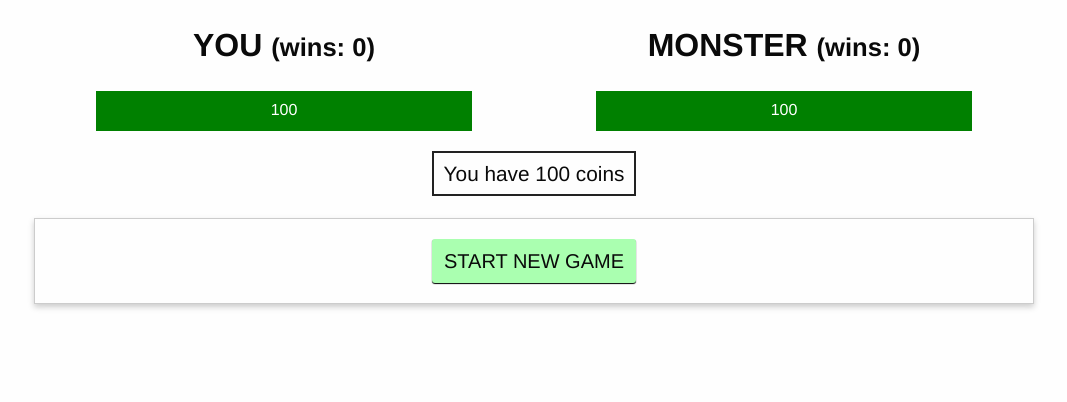
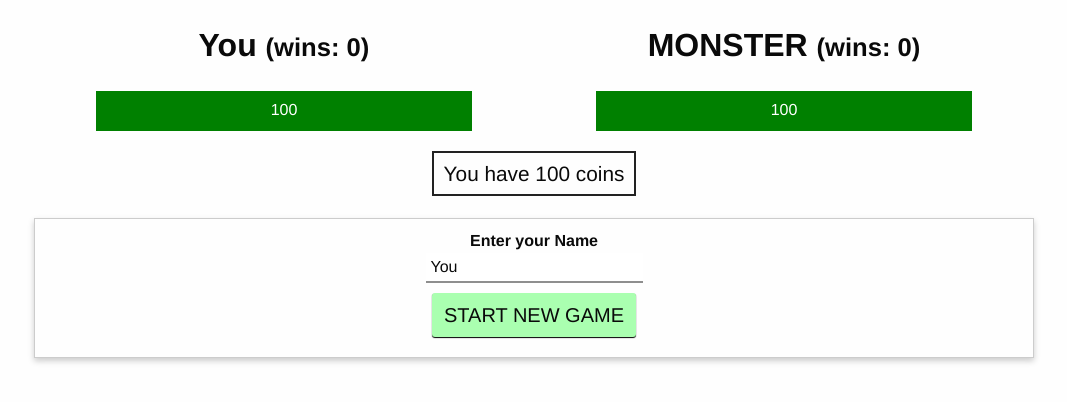
Before and after one commit to aggelosQQ/aggelosqq.github.io, a PHP site: page /games/attack/index.html in a window 1280 px wide. Shown: the top 402 px of the page, without its empty margins (106-1173 px from the left). Run offline with PHP 8.4, Linux system fonts and the light colour scheme; some libraries are stand-ins or nearby versions.

Commit message:
Able to change your name

```diff
--- a/games/attack/app.js
+++ b/games/attack/app.js
@@ -3,6 +3,7 @@ new Vue({
   data: {
     playerHealth: 100,
     monsterHealth: 100,
+    playerName: 'You',
     running: false,
     turns: [],
     coins: 100,
@@ -22,7 +23,7 @@ new Vue({
       var damage = this.calcDamage(5, 12);
       this.turns.unshift({
         isPlayer: true,
-        text: 'Player hits the monster for ' + damage
+        text: this.playerName + ' caused ' + damage + ' damage to the monster.'
       });
       this.monsterHealth -= damage;
       if (this.checkWin()) {
@@ -35,7 +36,7 @@ new Vue({
       if (this.coins >= 5) {
         this.turns.unshift({
           isPlayer: true,
-          text: 'Player used a special attack and caused ' + damage + ' to the monster (-5C)'
+          text: this.playerName + ' used a special attack and caused ' + damage + ' damage to the monster (-5C)'
         });
         this.monsterHealth -= damage;
         this.coins -= 5;
@@ -43,7 +44,7 @@ new Vue({
         if (this.coins <= 5) {
           this.turns.unshift({
             isPlayer: true,
-            text: 'You cannot afford the special attack. (5C needed)'
+            text: 'You cannot afford the special attack (5C needed)'
           });
         }
       }
@@ -58,7 +59,7 @@ new Vue({
       if (this.coins >= 3) {
         this.turns.unshift({
           isPlayer: true,
-          text: 'Player healed himself for 10. (-3C)'
+          text: this.playerName + ' got healed for 10 HP. (-3C)'
         });
         if (this.playerHealth <= 90) {
           this.playerHealth += 10;
@@ -86,13 +87,14 @@ new Vue({
         this.monsterHealth = 100;
         this.turns = [];
         this.monsterWins++;
+        this.coins -= 5;
       }
     },
     monsterAttacks: function() {
       var damage = this.calcDamage(5, 12);
       this.turns.unshift({
         isPlayer: false,
-        text: 'Monster hits the player for ' + damage
+        text: 'Monster hits ' + this.playerName + ' for ' + damage + ' damage'
       });
 
       this.playerHealth -= damage;
--- a/games/attack/css/app.css
+++ b/games/attack/css/app.css
@@ -76,6 +76,17 @@ button {
   background: orange;
 }
 
+input {
+  padding: 5px;
+  border: none;
+  outline: none;
+  border-bottom: 2px solid rgba(30,30,30,0.5);
+  transition: all .3s ease-in-out;
+}
+
+input:focus {
+  border-bottom: 2px solid rgb(30,30,30)
+}
 
 #start-game {
     background-color: #aaffb0;
--- a/games/attack/index.html
+++ b/games/attack/index.html
@@ -10,7 +10,7 @@
 <div id="app">
     <section class="row">
         <div class="small-6 columns">
-            <h1 class="text-center">YOU <small>(wins: {{ playerWins }})</small></h1>
+            <h1 class="text-center">{{ playerName }} <small>(wins: {{ playerWins }})</small></h1>
             <div class="healthbar">
                 <div class="healthbar text-center" style="margin: 0; color: white;" :style="{width: playerHealth + '%'}" :class="{ dying: playerHealth<=20, almost: playerHealth<=50&&playerHealth>=21, full: playerHealth>50 }">
                   <p>{{ playerHealth }}</p>
@@ -32,6 +32,7 @@
     </section>
     <section class="row controls" v-if="!running">
         <div class="small-12 columns">
+            <b>Enter your Name</b> <br/><input type="text" placeholder="Enter your name.." v-model="playerName" value="You"><br/>
             <button id="start-game" @click="startGame()">START NEW GAME</button>
         </div>
     </section>
```
